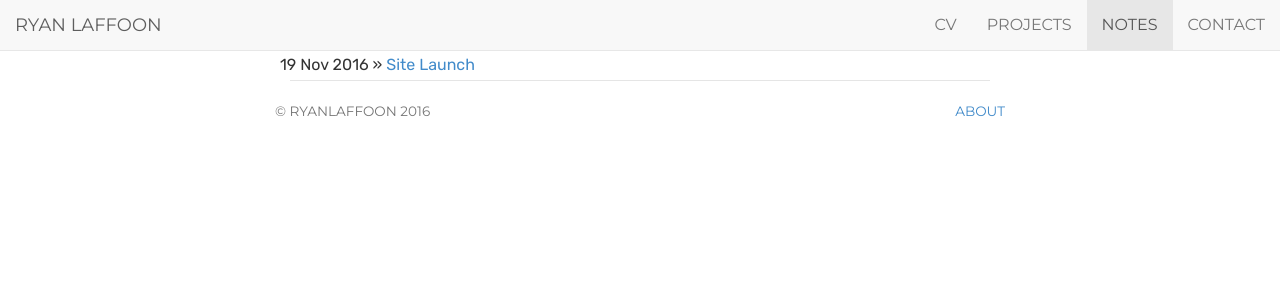
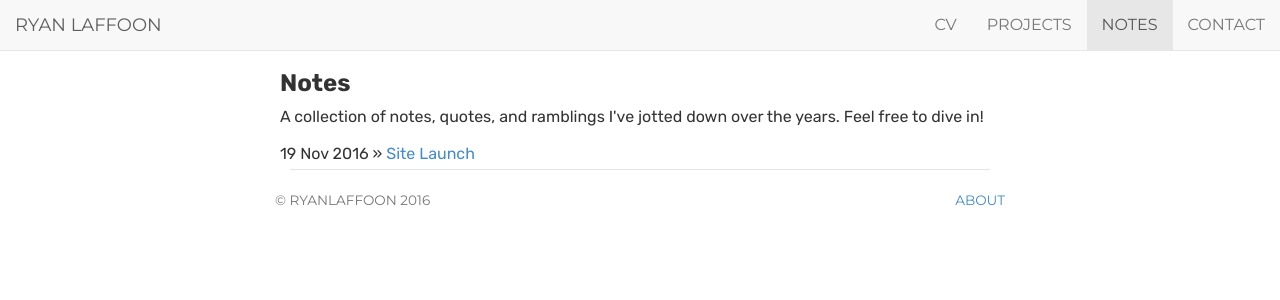
Before and after one commit to ryanlaffoon/ryanlaffoon.github.io, a Jekyll site: the page built from notes/index.html, in a window 1280 px wide. Shown: the top 300 px of the page. Built offline with Jekyll 4.4.1, drawn with Linux system fonts in a browser that asks for light colours.

Commit message:
Update index.html

```diff
--- a/notes/index.html
+++ b/notes/index.html
@@ -1,6 +1,7 @@
 ---
 layout: default
 title: Notes
+tagline: A collection of notes, quotes, and ramblings I've jotted down over the years. Feel free to dive in!
 cv: passive
 projects: passive
 notes: active
@@ -8,5 +9,17 @@ contact: passive
 description: Notes by Ryan Laffoon, A Developer and Musician living and working in Seattle.
 ---
 <div class="notes">
-    {% include post-list.html %}
+    <div class="title">
+        <h3>
+            {{ page.title }}
+        </h3>
+    </div>
+    <div class="tagline">
+        <p>
+            {{ page.tagline }}
+        </p>
+    </div>
+    <div class="content">
+        {% include post-list.html %}
+    </div>
 </div>
```
